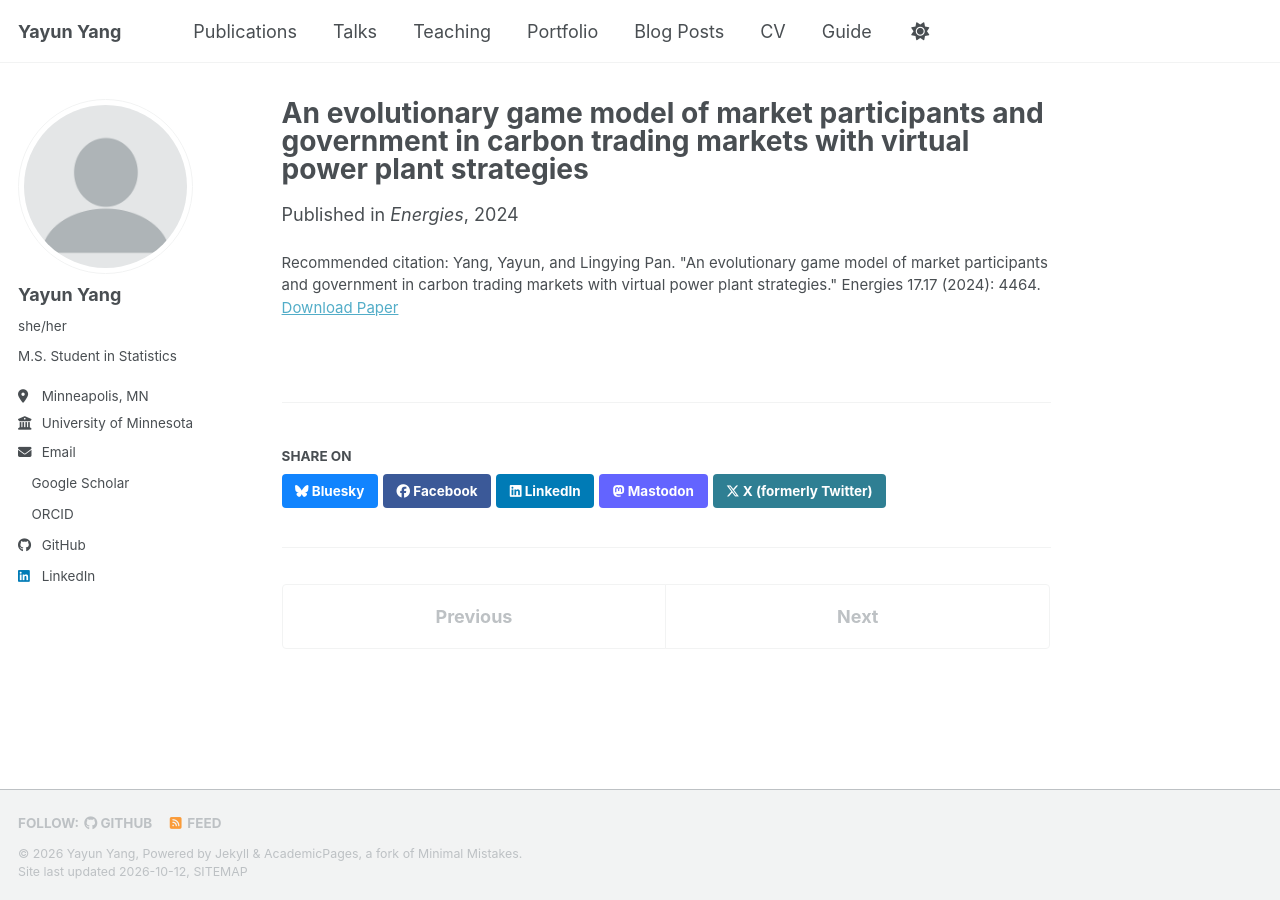
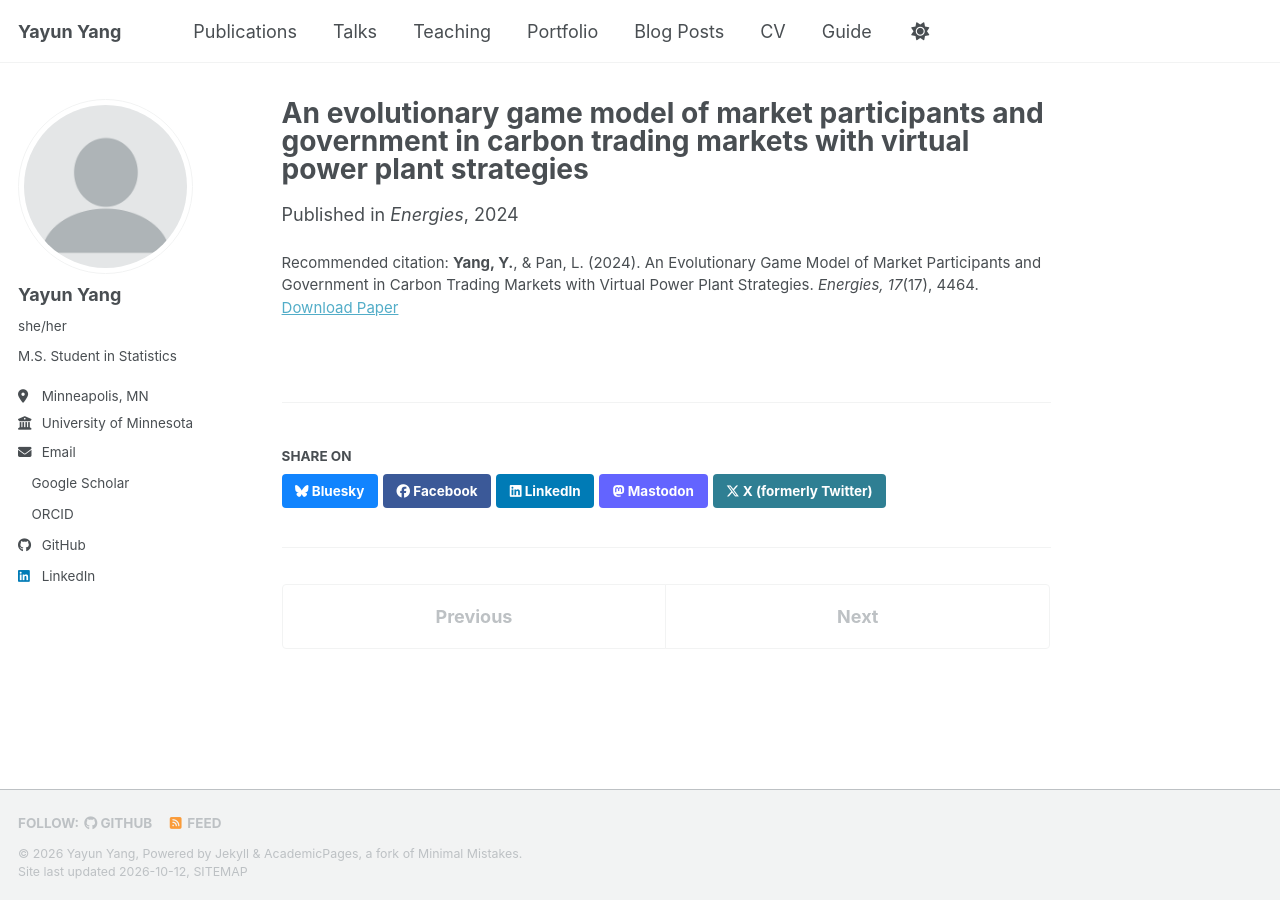
Before and after one commit to yayunyangvivian/yayunyangvivian.github.io, a Jekyll site: the page built from _publications/2009-10-01-paper-title-number-1.md, in a window 1280 px wide. Built offline with Jekyll 4.4.1, drawn with Linux system fonts in a browser that asks for light colours; a style sheet for code colours, icons or effects is not loaded; part of the change alters nothing that is shown.

Commit message:
Update 2009-10-01-paper-title-number-1.md

```diff
--- a/_publications/2009-10-01-paper-title-number-1.md
+++ b/_publications/2009-10-01-paper-title-number-1.md
@@ -3,9 +3,9 @@ title: "An evolutionary game model of market participants and government in carb
 collection: publications
 category: manuscripts
 permalink: /publication/2024-evolutionary-game-vpp
-excerpt: 'This paper is about the number 1. The number 2 is left for future work.'
+excerpt: 'We develop an evolutionary game-theoretic framework to investigate strategic interactions between market participants and government in carbon trading markets, focusing on virtual power plant adoption and policy incentives.'
 date: 2024-09-05
 venue: 'Energies'
 paperurl: 'https://doi.org/10.3390/en17174464'
-citation: 'Yang, Yayun, and Lingying Pan. "An evolutionary game model of market participants and government in carbon trading markets with virtual power plant strategies." Energies 17.17 (2024): 4464.'
+citation: '<strong>Yang, Y.</strong>, & Pan, L. (2024). An Evolutionary Game Model of Market Participants and Government in Carbon Trading Markets with Virtual Power Plant Strategies. <i>Energies, 17</i>(17), 4464.'
 ---
```
